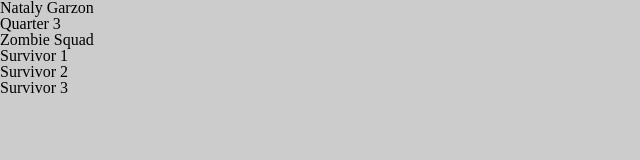
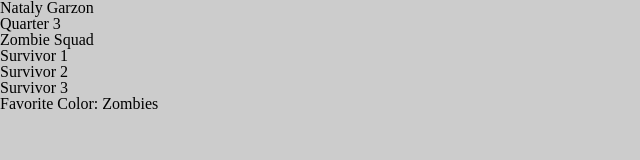
Before and after one commit to ThatNatalyGirl/WebDev2-week1homework, a website: page index.html in a window 1280 px wide. Shown: the whole page, without its empty margins (0-640 px from the left). Drawn offline with Linux system fonts and the light colour scheme.

Commit message:
added favorite color

```diff
--- a/index.html
+++ b/index.html
@@ -21,6 +21,7 @@
 				<li>Survivor 2</li>
 				<li>Survivor 3</li>
 			</ul>
+			<p>Favorite Color: Zombies</p>
 		</div>
 
 		<script src="dist/js/main.js"></script>
```
